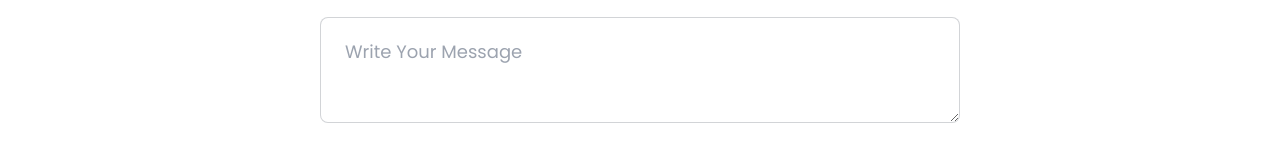
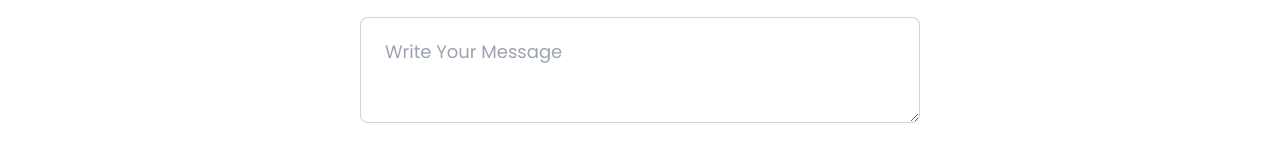
Before and after one commit to mdemon111/biker-zoon-website, a plain HTML site: page index.html in a window 1280 px wide. Shown: the part 3615-3764 px from the top of the page. Drawn offline with nearby package versions, Linux system fonts and the light colour scheme; files whose address does not match are found by name.

Commit message:
contact section

```diff
--- a/index.html
+++ b/index.html
@@ -339,7 +339,7 @@
 
 
                 <div class=" gap-5 mt-5 mb-5 text-center">
-                    <textarea placeholder="Write Your Message" class="textarea textarea-bordered textarea-lg w-8/12 " ></textarea>
+                    <textarea placeholder="Write Your Message" class="textarea textarea-bordered textarea-lg w-7/12 " ></textarea>
 
                 </div>
 
```
